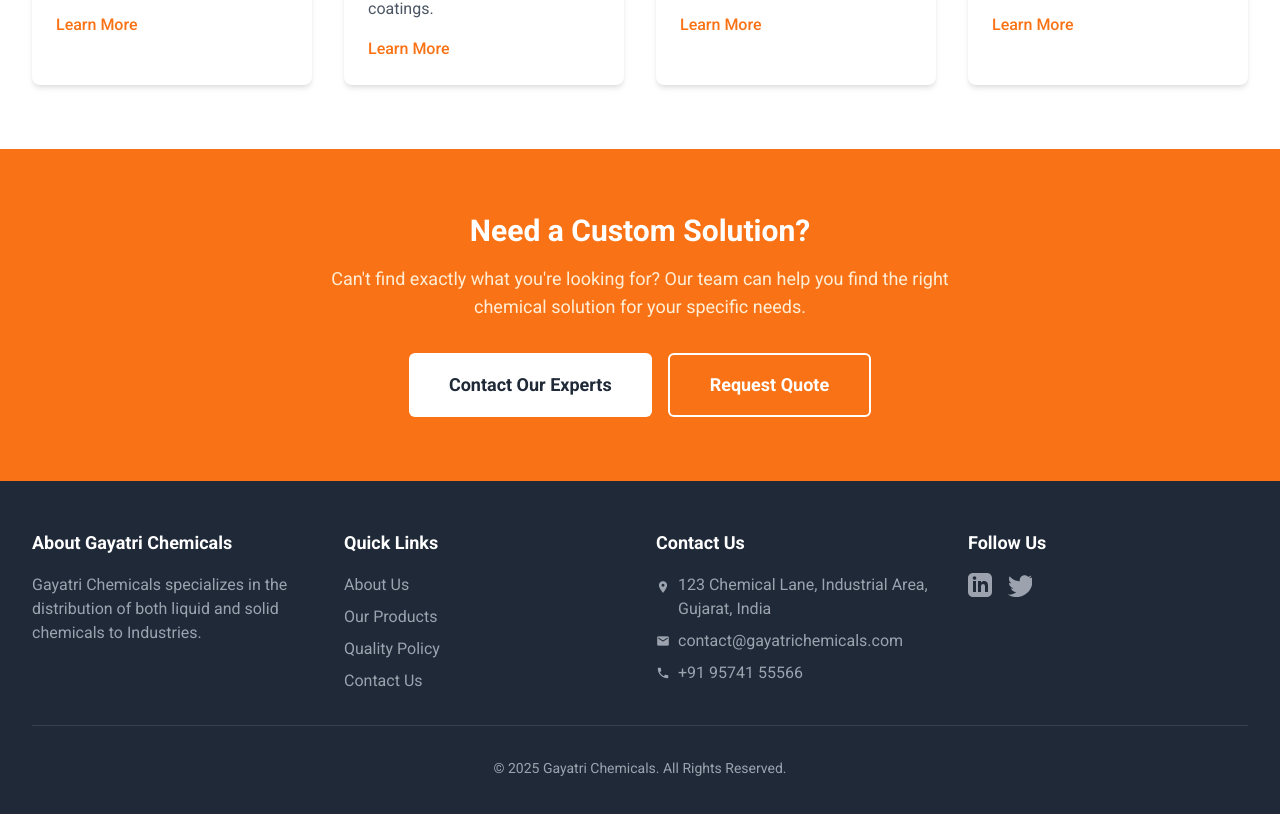
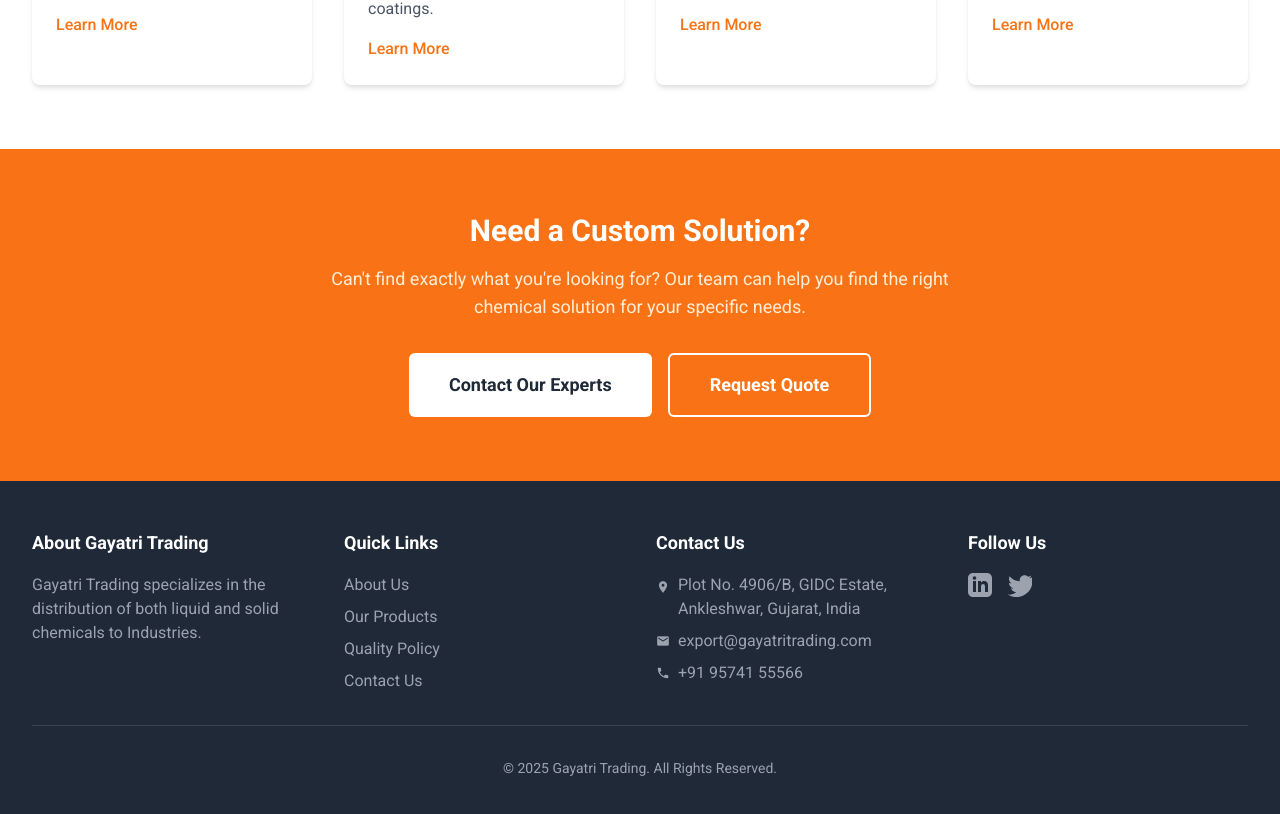
Before and after one commit to sharmahusky/gayatri-trading, a React (Vite) app: page /products in a window 1280 px wide. Shown: the part 1387-2201 px from the top of the page. Built offline with nearby package versions, Linux system fonts and the light colour scheme.

Commit message:
changed company name

```diff
--- a/src/data/company.js
+++ b/src/data/company.js
@@ -1,24 +1,24 @@
-// Company information for Gayatri Chemicals
+// Company information for Gayatri Trading
 export const companyInfo = {
-  name: "Gayatri Chemicals",
+  name: "Gayatri Trading",
   tagline: "Chemical Manufacturer and Distributor",
-  description: "Gayatri Chemicals specializes in the distribution of both liquid and solid chemicals to Industries.",
+  description: "Gayatri Trading specializes in the distribution of both liquid and solid chemicals to Industries.",
   established: "2015",
   certification: "ISO 9001:2015 Certified Company",
 
   contact: {
     phones: ["+91 95741 55566", "+91 98241 15192"],
-    email: "contact@gayatrichemicals.com",
-    address: "123 Chemical Lane, Industrial Area, Gujarat, India"
+    email: "export@gayatritrading.com",
+    address: "Plot No. 4906/B, GIDC Estate, Ankleshwar, Gujarat, India"
   },
 
   logo: "https://lh3.googleusercontent.com/aida-public/AB6AXuBpVa__ACt5UIDl45CK_TSYQtnHXpdyDLonld32AgeoZJrLOsTgWyC0Ei4Oxqoq_48p9DNxthYOIUZHtOSyAetDkhmaPnlXBekiDv__pI46MYQ1FuIvr20lDKVKcKfffGtil5BCkS2iiBJ0xuEhGdkXhw8xFXjVqBkMFvOCFKLNTlP65JNfEJrRQh751wFOw6D-WDafGZzv78eEbjnzp3EzbdKmicwFvOp2PmRNeAyKsb_udgHgk5itAKHb9d8j18OCzHlPoaMk8URV",
 
   hero: {
     backgroundImage: "https://images.unsplash.com/photo-1567427018141-0584cfcbf1b8?q=80&w=2070&auto=format&fit=crop&ixlib=rb-4.0.3&ixid=M3wxMjA3fDB8MHxwaG90by1wYWdlfHx8fGVufDB8fHx8fA%3D%3D",
-    welcomeText: "WELCOME TO GAYATRI CHEMICALS",
+    welcomeText: "WELCOME TO Gayatri Trading",
     title: "Chemical Manufacturer and Distributor",
-    subtitle: "Gayatri Chemicals specializes in the distribution of both liquid and solid chemicals to Industries."
+    subtitle: "Gayatri Trading specializes in the distribution of both liquid and solid chemicals to Industries."
   }
 };
 
```
